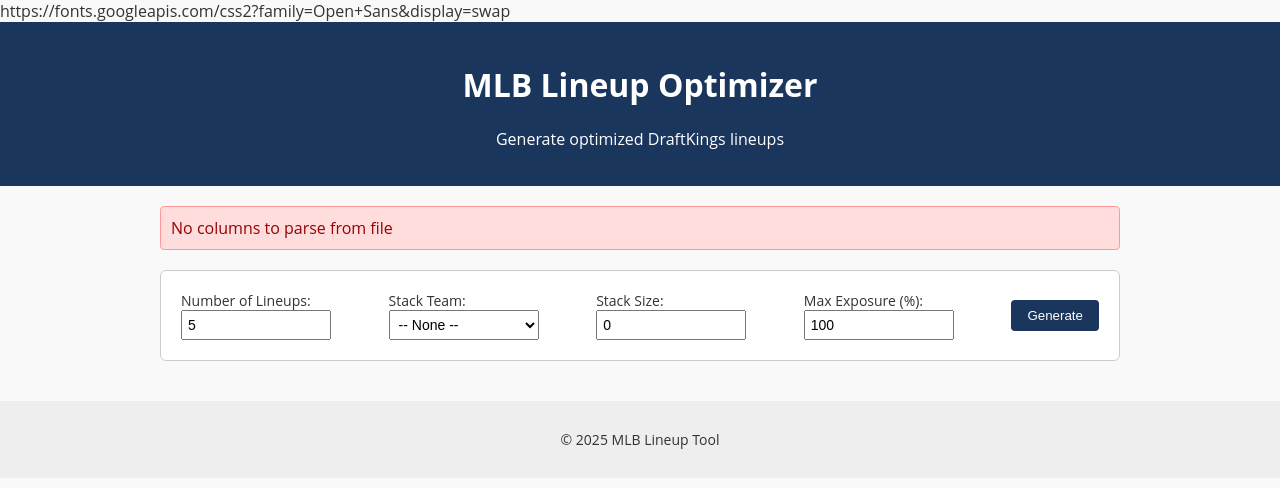
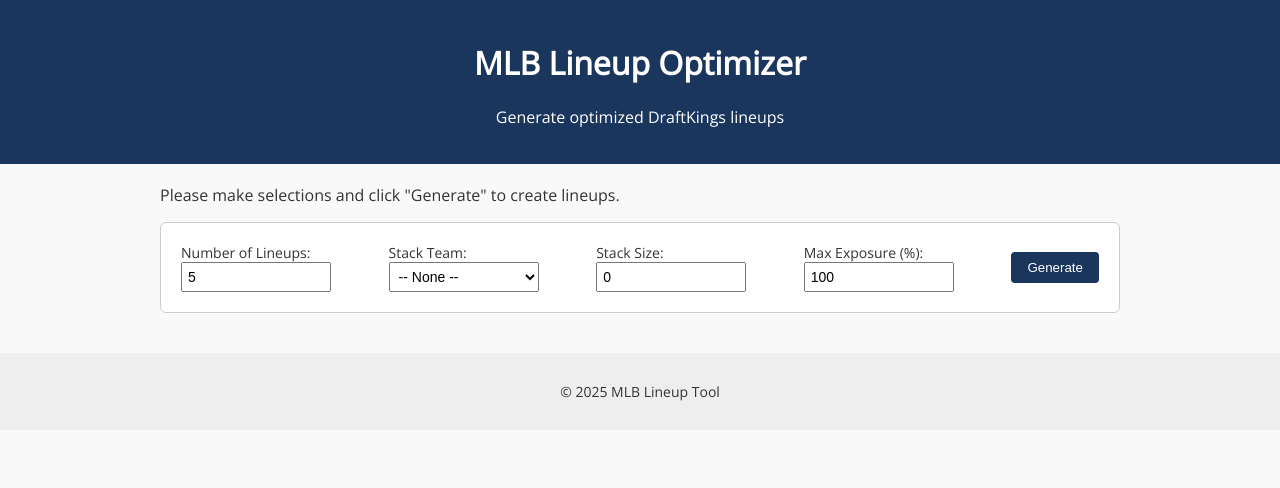
Before and after one commit to ktwom22/MLB-Today, a Flask app: page / in a window 1280 px wide. Shown: the top 488 px of the page. Run offline with Flask 3, Linux system fonts and the light colour scheme; data that the repository does not hold is empty.

Commit message:
Fix: stable pandas and add runtime for Render

```diff
--- a/app.py
+++ b/app.py
@@ -85,6 +85,9 @@ def generate_lineup(df, excluded_lineups=[], stack_team=None, stack_size=0, expo
 @app.route('/', methods=['GET'])
 def show_lineups():
     try:
+        if not request.args:
+            return render_template("index.html", lineups=[], teams=[], count=5, stack_team="", stack_size=0, exposure_pct=100, prompt=True)
+
         count = int(request.args.get('count', 5))
         stack_team = request.args.get('team', '').strip().upper()
         stack_size = int(request.args.get('stack', 0))
@@ -116,11 +119,11 @@ def show_lineups():
         teams = sorted(df['TEAM'].unique())
         return render_template("index.html", lineups=all_lineups, teams=teams,
                                count=count, stack_team=stack_team,
-                               stack_size=stack_size, exposure_pct=int(exposure_pct * 100))
+                               stack_size=stack_size, exposure_pct=int(exposure_pct * 100), prompt=False)
 
     except Exception as e:
         return render_template("index.html", error=str(e), lineups=[], teams=[],
-                               count=5, stack_team="", stack_size=0, exposure_pct=100)
+                               count=5, stack_team="", stack_size=0, exposure_pct=100, prompt=False)
 
 if __name__ == '__main__':
     port = int(os.environ.get('PORT', 10000))
--- a/requirements.txt
+++ b/requirements.txt
@@ -1,5 +1,5 @@
 Flask==2.3.3
-pandas==2.2.1
+pandas==1.5.3
 pulp==2.8.0
 requests==2.31.0
 gunicorn
--- /dev/null
+++ b/runtime.txt
@@ -0,0 +1 @@
+python-3.11.5
--- a/templates/index.html
+++ b/templates/index.html
@@ -3,7 +3,11 @@
 <head>
     <meta charset="UTF-8">
     <title>MLB DraftKings Lineups</title>
-    https://fonts.googleapis.com/css2?family=Open+Sans&display=swap
+
+    <!-- Google Font -->
+    <link href="https://fonts.googleapis.com/css2?family=Open+Sans&display=swap" rel="stylesheet">
+
+    <!-- Local stylesheet -->
     <link rel="stylesheet" href="{{ url_for('static', filename='style.css') }}">
 </head>
 <body>
@@ -15,6 +19,10 @@
     </header>
 
     <main class="container">
+        {% if prompt %}
+            <p>Please make selections and click "Generate" to create lineups.</p>
+        {% endif %}
+
         {% if error %}
             <div class="error">{{ error }}</div>
         {% endif %}
```
